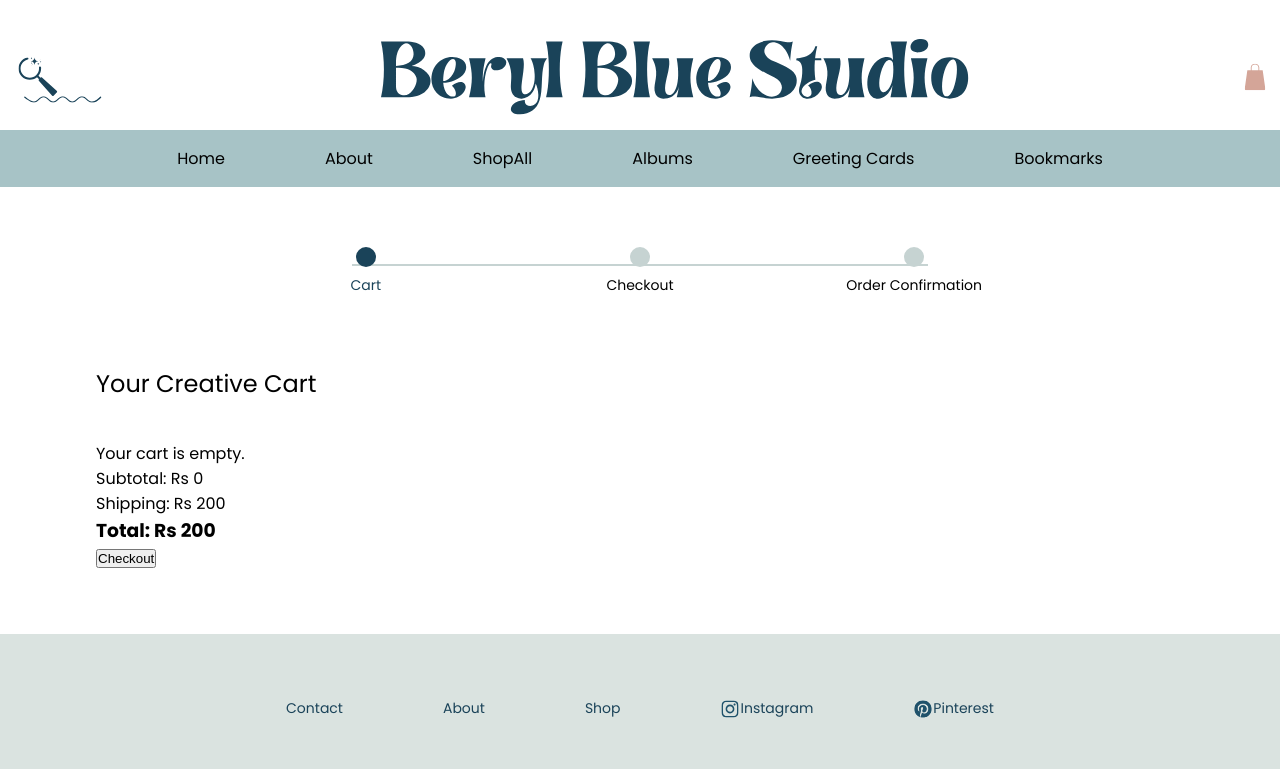
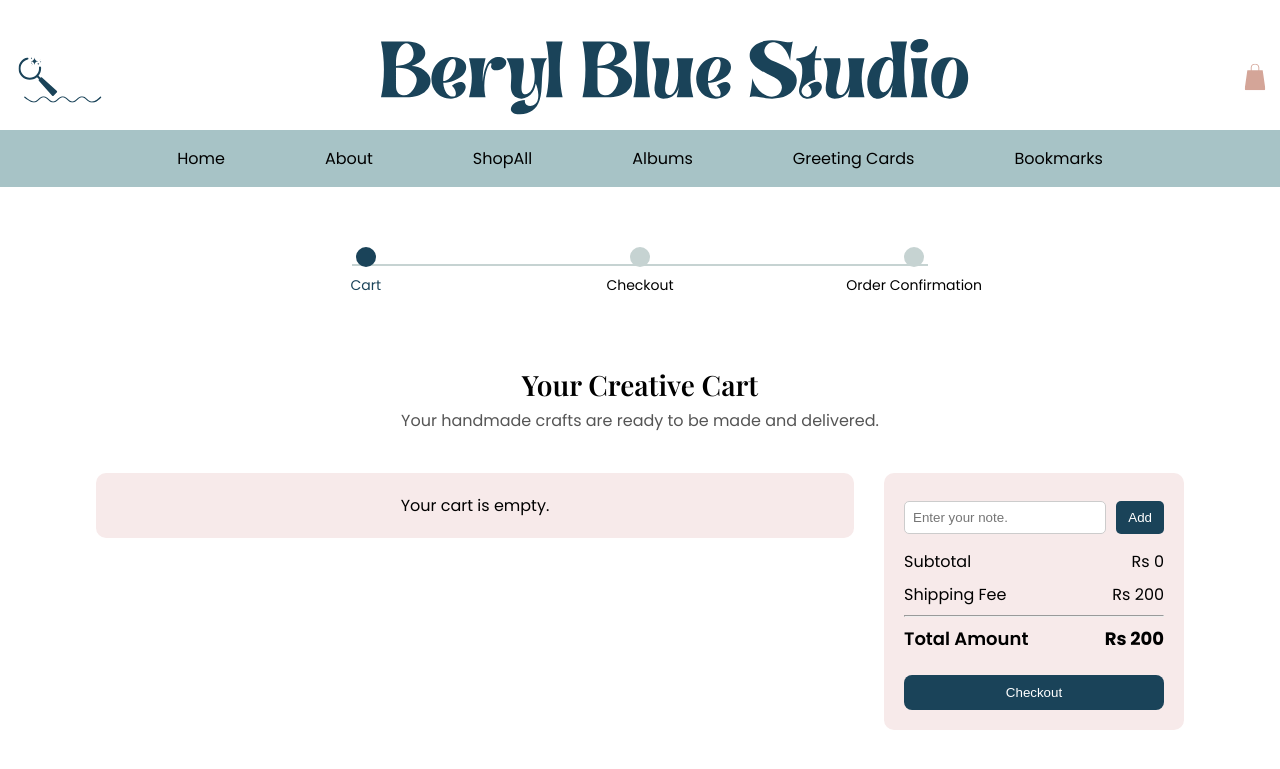
Before and after one commit to syedamaryamazhar/Beryl-Blue-Studio-Complete, a React (Vite) app in the folder bbs-proj/: page /cart in a window 1280 px wide. Shown: the top 769 px of the page. Built offline with nearby package versions, Linux system fonts and the light colour scheme.

Commit message:
link my work with database

```diff
--- a/bbs-proj/src/Context/CartContext.jsx
+++ b/bbs-proj/src/Context/CartContext.jsx
@@ -1,52 +1,95 @@
-import { createContext, useContext, useState, useEffect } from "react";
+import React, { createContext, useContext, useState } from "react";
 
 const CartContext = createContext();
 
 export const CartProvider = ({ children }) => {
-  const [cart, setCart] = useState(() => {
-    return JSON.parse(localStorage.getItem("cart")) || [];
-  });
+  const [cart, setCart] = useState([]);
 
-  useEffect(() => {
-    localStorage.setItem("cart", JSON.stringify(cart));
-  }, [cart]);
+  /* =========================
+     ADD TO CART
+  ========================== */
+  const addToCart = (product, qty = 1) => {
+    setCart((prevCart) => {
+      const existingItem = prevCart.find(
+        (item) => Number(item.id) === Number(product.id)
+      );
 
-  // ADD TO CART
-  const addToCart = (product, qty = 1) => {
-    setCart(prev => {
-      const existing = prev.find(item => item.id === product.id);
-
-      if (existing) {
-        return prev.map(item =>
-          item.id === product.id
+      if (existingItem) {
+        return prevCart.map((item) =>
+          Number(item.id) === Number(product.id)
             ? { ...item, qty: item.qty + qty }
             : item
         );
       }
 
-      return [...prev, { ...product, qty }];
+      return [
+        ...prevCart,
+        {
+          id: product.id,
+          title: product.title || product.name,
+          price: product.price,
+          image: product.image,
+          qty: qty,
+        },
+      ];
     });
   };
 
-  // UPDATE QTY
-  const updateQty = (id, qty) => {
-    setCart(prev =>
-      prev.map(item =>
-        item.id === id ? { ...item, qty } : item
-      ).filter(item => item.qty > 0)
+  /* =========================
+     INCREASE QUANTITY
+  ========================== */
+  const increaseQty = (id) => {
+    setCart((prevCart) =>
+      prevCart.map((item) =>
+        Number(item.id) === Number(id)
+          ? { ...item, qty: item.qty + 1 }
+          : item
+      )
     );
   };
 
-  const subtotal = cart.reduce(
-    (sum, item) => sum + item.price * item.qty,
-    0
-  );
+  /* =========================
+     DECREASE QUANTITY
+  ========================== */
+  const decreaseQty = (id) => {
+    setCart((prevCart) =>
+      prevCart
+        .map((item) =>
+          Number(item.id) === Number(id)
+            ? { ...item, qty: item.qty - 1 }
+            : item
+        )
+        .filter((item) => item.qty > 0)
+    );
+  };
+
+  /* =========================
+     REMOVE ITEM (OPTIONAL)
+  ========================== */
+  const removeFromCart = (id) => {
+    setCart((prevCart) =>
+      prevCart.filter((item) => Number(item.id) !== Number(id))
+    );
+  };
 
   return (
-    <CartContext.Provider value={{ cart, addToCart, updateQty, subtotal }}>
+    <CartContext.Provider
+      value={{
+        cart,
+        addToCart,
+        increaseQty,
+        decreaseQty,
+        removeFromCart,
+      }}
+    >
       {children}
     </CartContext.Provider>
   );
 };
 
-export const useCart = () => useContext(CartContext);
+/* =========================
+   CUSTOM HOOK
+========================== */
+export const useCart = () => {
+  return useContext(CartContext);
+};
--- a/bbs-proj/src/pages/Cart.jsx
+++ b/bbs-proj/src/pages/Cart.jsx
@@ -1,41 +1,108 @@
+import React from "react";
+import { useNavigate } from "react-router-dom";
+import Header from "/src/components/header";
+import Footer from "/src/components/footer";
+import "./Cart.css";
 import { useCart } from "../context/CartContext";
-import { useNavigate } from "react-router-dom";
 import Progress from "../components/Progress";
 
+
+
 const Cart = () => {
-  const { cart, updateQty, subtotal } = useCart();
+
   const navigate = useNavigate();
+
+  // ✅ cart from context
+  const { cart, increaseQty, decreaseQty } = useCart();
+
+  // ✅ totals
+  const subtotal = cart.reduce(
+    (sum, item) => sum + item.price * item.qty,
+    0
+  );
 
   const shipping = 200;
   const total = subtotal + shipping;
 
   return (
+    <div>
+
       <main className="cart-section">
         <Progress currentStep={1} />
 
         <h2>Your Creative Cart</h2>
+        <p className="sub-text">
+          Your handmade crafts are ready to be made and delivered.
+        </p>
 
+        <div className="cart-container">
+          {/* LEFT SIDE */}
+          <div className="left-side">
             {cart.length === 0 ? (
               <p>Your cart is empty.</p>
             ) : (
-        cart.map(item => (
-          <div key={item.id} className="cart-itm">
-            <p>{item.title}</p>
-            <p>Rs {item.price * item.qty}</p>
+              cart.map((item) => (
+                <div className="cart-item" key={item.id}>
+                  <div className="item-info">
+                    <div className="item-img">
+                      {/* ✅ image fixed */}
+                      <img
+                        src={`/images/${item.image}`}
+                        className="image"
+                        alt={item.title}
+                      />
+                    </div>
 
-            <button onClick={() => updateQty(item.id, item.qty - 1)}>-</button>
-            <span>{item.qty}</span>
-            <button onClick={() => updateQty(item.id, item.qty + 1)}>+</button>
+                    <div className="item-details">
+                      <p><strong>{item.title}</strong></p>
+                      <p>Quantity: {item.qty}</p>
+                      <p><strong>Rs {item.price * item.qty}</strong></p>
+                    </div>
+                  </div>
+
+                  {/* ✅ buttons now work */}
+                  <div className="box">
+                    <button onClick={() => decreaseQty(item.id)}>-</button>
+                    <input type="text" value={item.qty} disabled />
+                    <button onClick={() => increaseQty(item.id)}>+</button>
+                  </div>
                 </div>
               ))
             )}
+          </div>
 
-      <p>Subtotal: Rs {subtotal}</p>
-      <p>Shipping: Rs {shipping}</p>
-      <h3>Total: Rs {total}</h3>
+          {/* RIGHT SIDE */}
+          <div className="right">
+            <div className="note">
+              <input type="text" placeholder="Enter your note." />
+              <button>Add</button>
+            </div>
 
-      <button onClick={() => navigate("/checkout")}>Checkout</button>
+            <div className="order-detail">
+              <p>
+                Subtotal <span>Rs {subtotal}</span>
+              </p>
+              <p>
+                Shipping Fee <span>Rs {shipping}</span>
+              </p>
+              <hr />
+              <p className="total">
+                Total Amount <span>Rs {total}</span>
+              </p>
+            </div>
+
+            <button
+              className="Checkout"
+              onClick={() => navigate("/checkout")}
+            >
+              Checkout
+            </button>
+          </div>
+        </div>
       </main>
+
+
+    </div>
   );
 };
 
```
Lines whose indentation alone changed are shown as unchanged.
